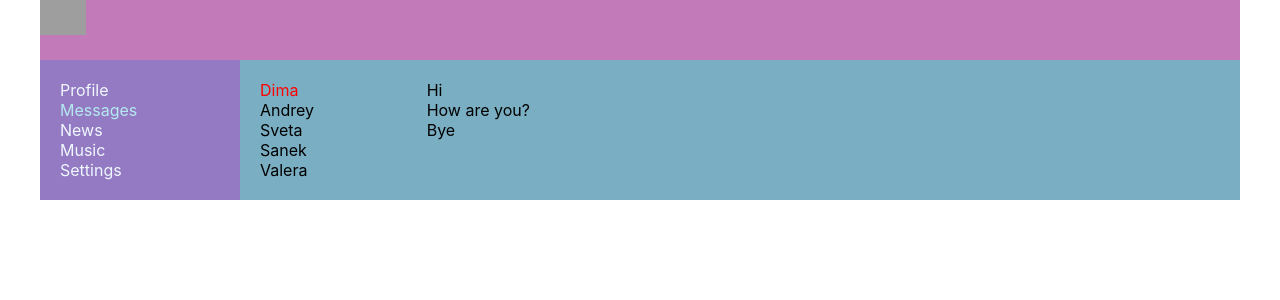
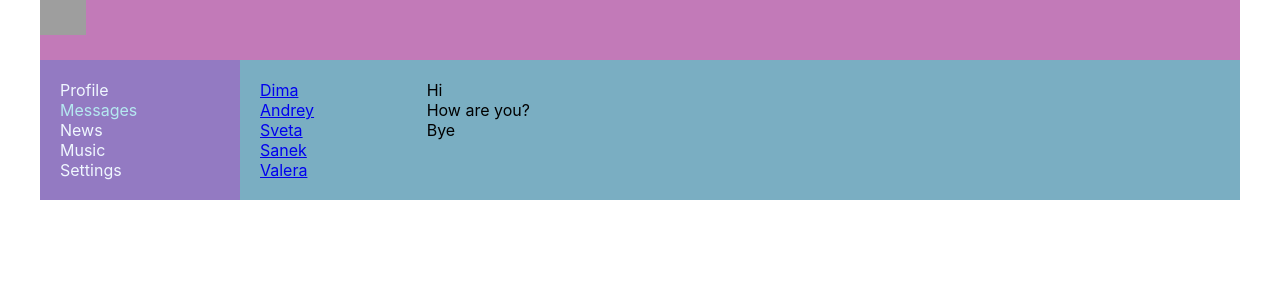
Before and after one commit to AlexandrKataev/study-react, a React (Create React App) app: page /dialogs in a window 1280 px wide. Shown: the top 300 px of the page. Built offline with nearby package versions, Linux system fonts and the light colour scheme; grey boxes are pictures that could not be loaded.

Commit message:
Route Exact

```diff
--- a/src/App.js
+++ b/src/App.js
@@ -18,7 +18,7 @@
         <Navbar />
         <div className="app-wrapper-content">
           <Routes>
-            <Route path="/dialogs" element={<Dialogs />} />
+            <Route path="/dialogs/*" element={<Dialogs />} />
             <Route path="/profile" element={<Profile />} />
             <Route path="/news" element={<News />} />
             <Route path="/music" element={<Music />} />
--- a/src/components/Dialogs/Dialogs.jsx
+++ b/src/components/Dialogs/Dialogs.jsx
@@ -1,15 +1,26 @@
 import React from "react";
 import s from "./Dialogs.module.css";
+import { NavLink } from "react-router-dom";
 
 const Dialogs = () => {
   return (
     <div className={s.dialogs}>
       <div className={s.dialogItems}>
-        <div className={s.dialog + " " + s.active}>Dima</div>
-        <div className={s.dialog}>Andrey</div>
-        <div className={s.dialog}>Sveta</div>
-        <div className={s.dialog}>Sanek</div>
-        <div className={s.dialog}>Valera</div>
+        <div className={s.dialog}>
+          <NavLink to="/dialogs/1">Dima</NavLink>
+        </div>
+        <div className={s.dialog}>
+          <NavLink to="/dialogs/2">Andrey</NavLink>
+        </div>
+        <div className={s.dialog}>
+          <NavLink to="/dialogs/3">Sveta</NavLink>
+        </div>
+        <div className={s.dialog}>
+          <NavLink to="/dialogs/4">Sanek</NavLink>
+        </div>
+        <div className={s.dialog}>
+          <NavLink to="/dialogs/5">Valera</NavLink>
+        </div>
       </div>
       <div className={s.messages}>
         <div className={s.message}>Hi</div>
```
